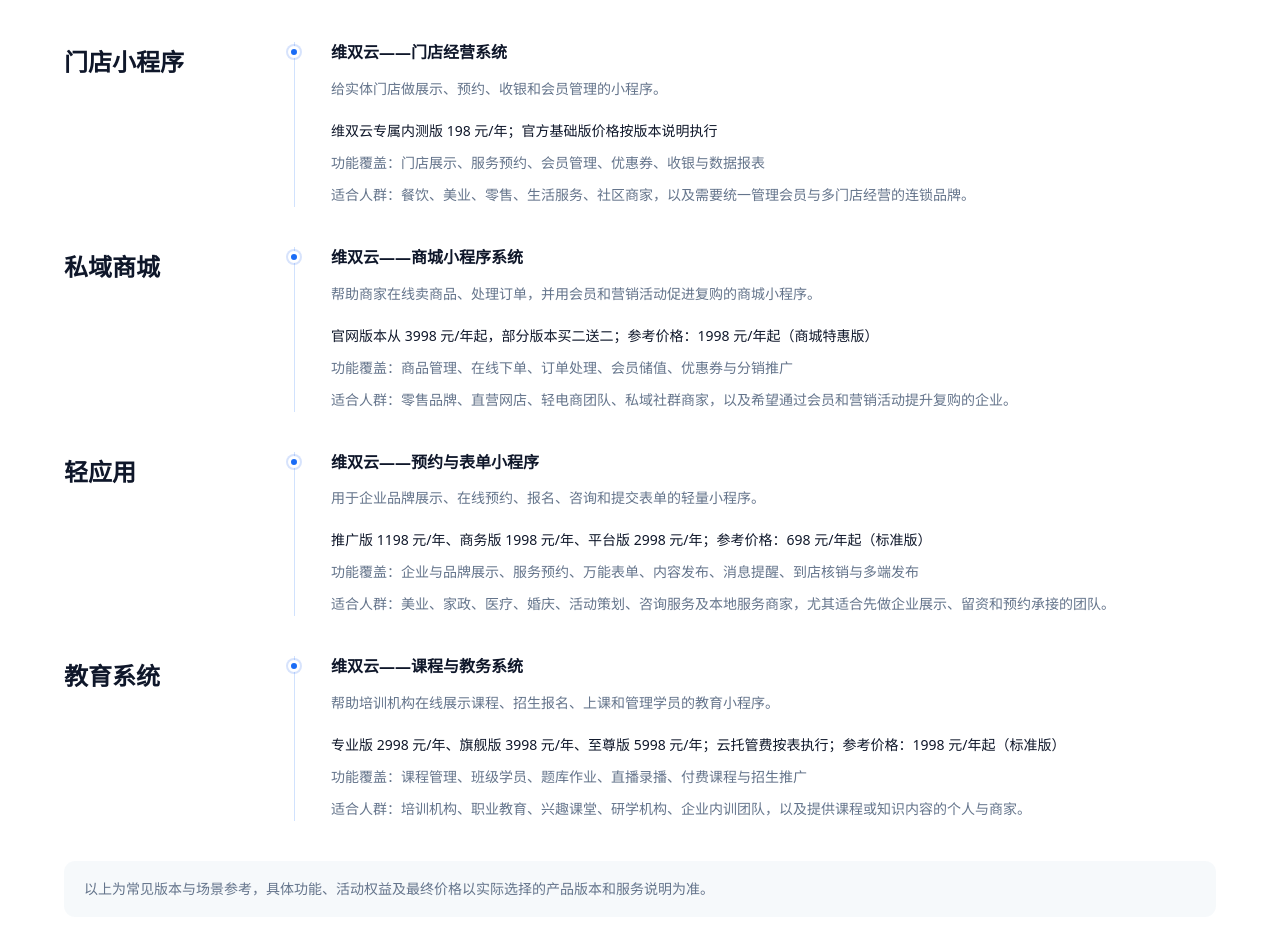
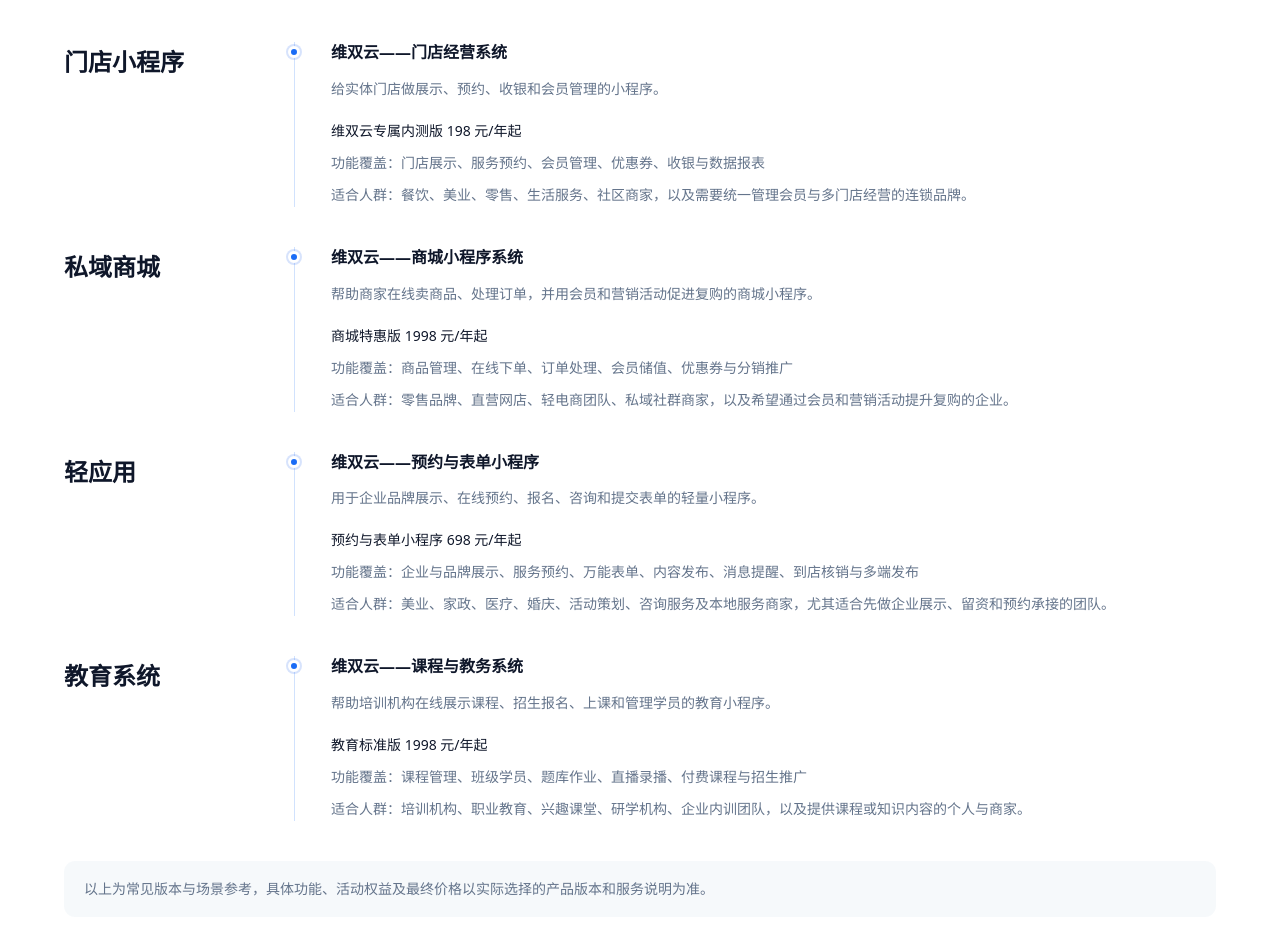
Before and after one commit to faisco-liuliang/weishuangyun-home, a Next.js app: page /about in a window 1280 px wide. Shown: the part 920-1855 px from the top of the page. Built offline with nearby package versions, Linux system fonts and the light colour scheme.

Commit message:
fix: show only lowest product starting prices

```diff
--- a/app/about/page.tsx
+++ b/app/about/page.tsx
@@ -8,7 +8,6 @@ import { Badge } from "@/components/ui/badge"
 import { Card, CardContent } from "@/components/ui/card"
 import { cn } from "@/lib/utils"
 import { defaultRegisterUrl } from "@/lib/product-links"
-import { pricingFactByKey } from "@/lib/pricing-facts"
 import { ArrowRight, Users, Target, Heart, Award } from "lucide-react"
 
 export const metadata: Metadata = {
@@ -43,7 +42,7 @@ const productOverview = [
     category: "门店小程序",
     name: "门店经营系统",
     desc: "给实体门店做展示、预约、收银和会员管理的小程序。",
-    price: "维双云专属内测版 198 元/年；官方基础版价格按版本说明执行",
+    price: "维双云专属内测版 198 元/年起",
     features: "功能覆盖：门店展示、服务预约、会员管理、优惠券、收银与数据报表",
     audience: "适合人群：餐饮、美业、零售、生活服务、社区商家，以及需要统一管理会员与多门店经营的连锁品牌。",
   },
@@ -51,7 +50,7 @@ const productOverview = [
     category: "私域商城",
     name: "商城小程序系统",
     desc: "帮助商家在线卖商品、处理订单，并用会员和营销活动促进复购的商城小程序。",
-    price: `${pricingFactByKey.mall.activity}；参考价格：${pricingFactByKey.mall.referencePrice}`,
+    price: "商城特惠版 1998 元/年起",
     features: "功能覆盖：商品管理、在线下单、订单处理、会员储值、优惠券与分销推广",
     audience: "适合人群：零售品牌、直营网店、轻电商团队、私域社群商家，以及希望通过会员和营销活动提升复购的企业。",
   },
@@ -59,7 +58,7 @@ const productOverview = [
     category: "轻应用",
     name: "预约与表单小程序",
     desc: "用于企业品牌展示、在线预约、报名、咨询和提交表单的轻量小程序。",
-    price: `${pricingFactByKey.booking.activity}；参考价格：${pricingFactByKey.booking.referencePrice}`,
+    price: "预约与表单小程序 698 元/年起",
     features: "功能覆盖：企业与品牌展示、服务预约、万能表单、内容发布、消息提醒、到店核销与多端发布",
     audience: "适合人群：美业、家政、医疗、婚庆、活动策划、咨询服务及本地服务商家，尤其适合先做企业展示、留资和预约承接的团队。",
   },
@@ -67,7 +66,7 @@ const productOverview = [
     category: "教育系统",
     name: "课程与教务系统",
     desc: "帮助培训机构在线展示课程、招生报名、上课和管理学员的教育小程序。",
-    price: `${pricingFactByKey.education.activity}；参考价格：${pricingFactByKey.education.referencePrice}`,
+    price: "教育标准版 1998 元/年起",
     features: "功能覆盖：课程管理、班级学员、题库作业、直播录播、付费课程与招生推广",
     audience: "适合人群：培训机构、职业教育、兴趣课堂、研学机构、企业内训团队，以及提供课程或知识内容的个人与商家。",
   },
--- a/components/home/about-products-overview.tsx
+++ b/components/home/about-products-overview.tsx
@@ -1,11 +1,9 @@
-import { pricingFactByKey } from "@/lib/pricing-facts"
-
 const productOverview = [
   {
     category: "门店小程序",
     name: "门店经营系统",
     desc: "给实体门店做展示、预约、收银和会员管理的小程序。",
-    price: "维双云专属内测版 198 元/年；官方基础版价格按版本说明执行",
+    price: "维双云专属内测版 198 元/年起",
     features: "功能覆盖：门店展示、服务预约、会员管理、优惠券、收银与数据报表",
     audience: "适合人群：餐饮、美业、零售、生活服务、社区商家，以及需要统一管理会员与多门店经营的连锁品牌。",
   },
@@ -13,7 +11,7 @@ const productOverview = [
     category: "私域商城",
     name: "商城小程序系统",
     desc: "帮助商家在线卖商品、处理订单，并用会员和营销活动促进复购的商城小程序。",
-    price: `${pricingFactByKey.mall.activity}；参考价格：${pricingFactByKey.mall.referencePrice}`,
+    price: "商城特惠版 1998 元/年起",
     features: "功能覆盖：商品管理、在线下单、订单处理、会员储值、优惠券与分销推广",
     audience: "适合人群：零售品牌、直营网店、轻电商团队、私域社群商家，以及希望通过会员和营销活动提升复购的企业。",
   },
@@ -21,7 +19,7 @@ const productOverview = [
     category: "轻应用",
     name: "预约与表单小程序",
     desc: "用于企业品牌展示、在线预约、报名、咨询和提交表单的轻量小程序。",
-    price: `${pricingFactByKey.booking.activity}；参考价格：${pricingFactByKey.booking.referencePrice}`,
+    price: "预约与表单小程序 698 元/年起",
     features: "功能覆盖：企业与品牌展示、服务预约、万能表单、内容发布、消息提醒、到店核销与多端发布",
     audience: "适合人群：美业、家政、医疗、婚庆、活动策划、咨询服务及本地服务商家，尤其适合先做企业展示、留资和预约承接的团队。",
   },
@@ -29,7 +27,7 @@ const productOverview = [
     category: "教育系统",
     name: "课程与教务系统",
     desc: "帮助培训机构在线展示课程、招生报名、上课和管理学员的教育小程序。",
-    price: `${pricingFactByKey.education.activity}；参考价格：${pricingFactByKey.education.referencePrice}`,
+    price: "教育标准版 1998 元/年起",
     features: "功能覆盖：课程管理、班级学员、题库作业、直播录播、付费课程与招生推广",
     audience: "适合人群：培训机构、职业教育、兴趣课堂、研学机构、企业内训团队，以及提供课程或知识内容的个人与商家。",
   },
```
